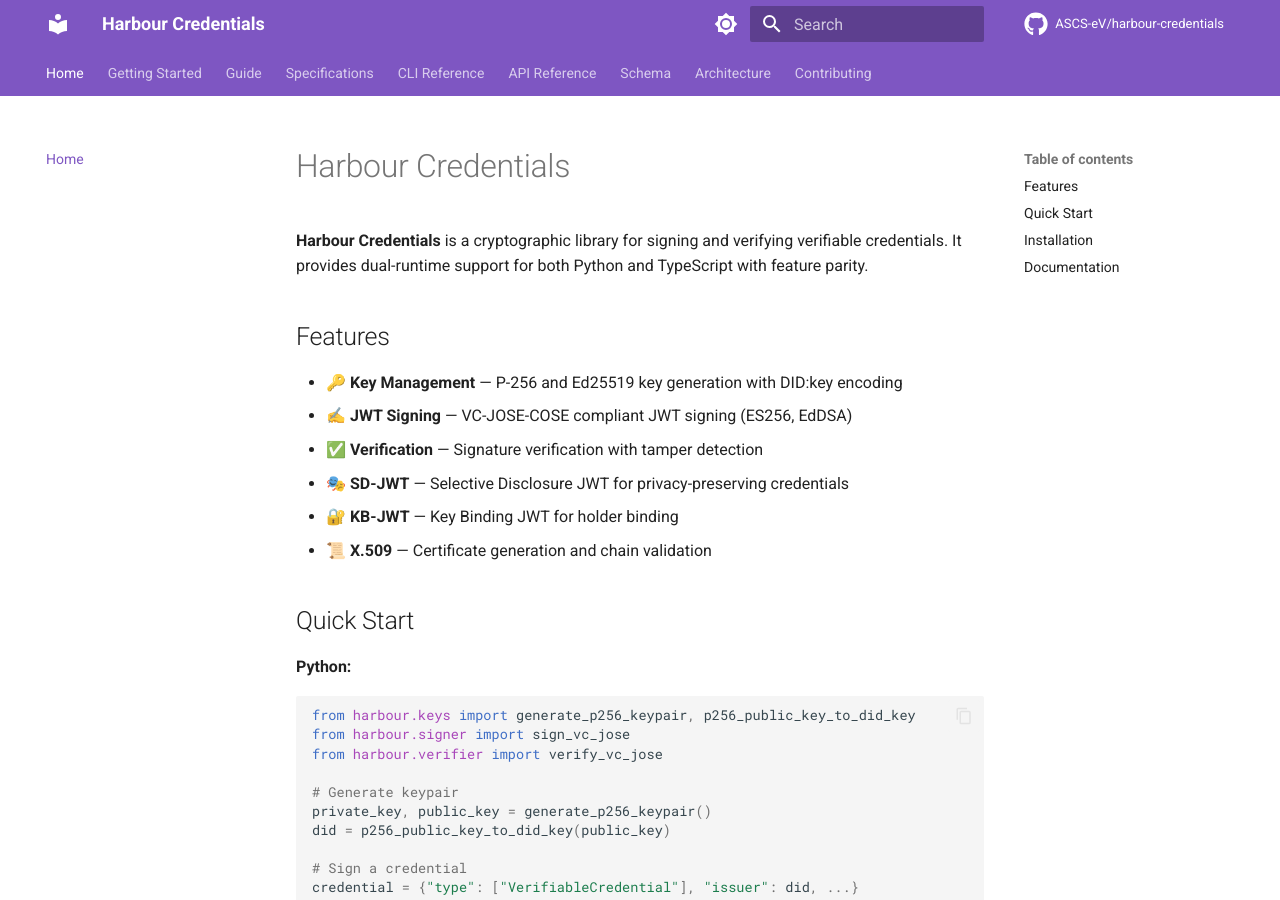
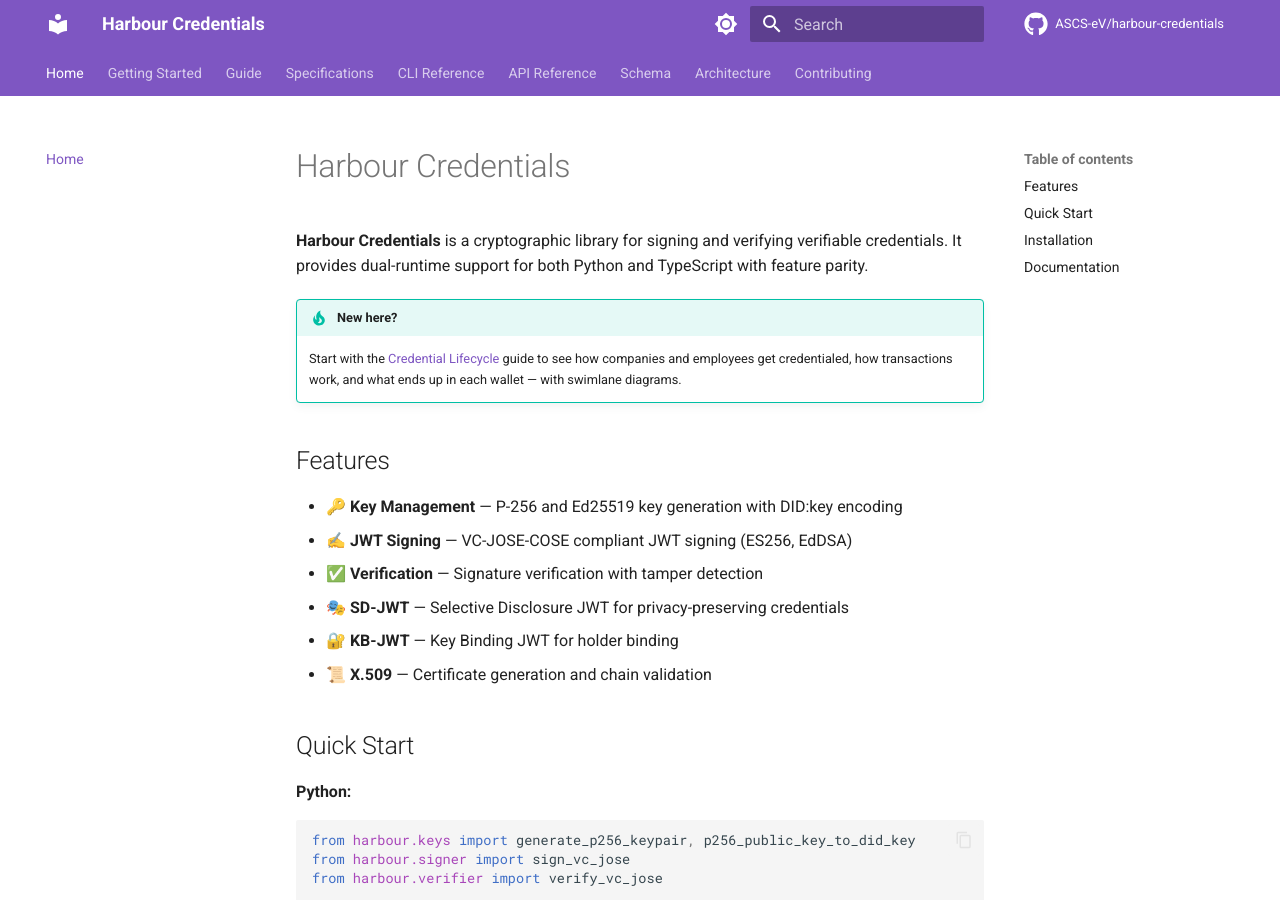
Before and after one commit to reachhaven/harbour-credentials, an MkDocs documentation site: the page built from docs/index.md, in a window 1280 px wide and 900 px high. Built offline with MkDocs 1.6.1 and Material for MkDocs 9.7.7, drawn with Linux system fonts in a browser that asks for light colours; comment, search, counter and statistics services are not loaded; some of the changed text lies outside the part shown.

Commit message:
docs: promote credential lifecycle guide on home page
Add callout box directing new users to the lifecycle guide first.
Move lifecycle guide to top of Documentation links list.

Signed-off-by: Carlo van Driesten <carlo.van-driesten@bmw.de>

```diff
--- a/docs/index.md
+++ b/docs/index.md
@@ -1,6 +1,11 @@
 # Harbour Credentials
 
 **Harbour Credentials** is a cryptographic library for signing and verifying verifiable credentials. It provides dual-runtime support for both Python and TypeScript with feature parity.
+
+!!! tip "New here?"
+    Start with the [Credential Lifecycle](guide/credential-lifecycle.md) guide
+    to see how companies and employees get credentialed, how transactions
+    work, and what ends up in each wallet — with swimlane diagrams.
 
 ## Features
 
@@ -65,6 +70,7 @@
 
 ## Documentation
 
+- [Credential Lifecycle](guide/credential-lifecycle.md) — **Start here**: onboarding flows, wallet contents, presentation scenarios
 - [Installation](getting-started/installation.md) — Detailed setup instructions
 - [Quick Start](getting-started/quickstart.md) — Get up and running
 - [CLI Reference](cli/index.md) — Command-line tools
```
